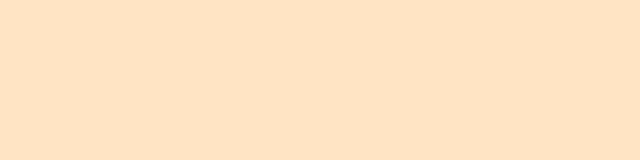
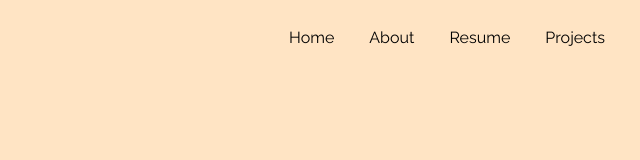
Before and after one commit to b-frazier/portfolio, a plain HTML site: page about.html in a window 1280 px wide. Shown: the whole page, without its empty margins (640-1280 px from the left). Drawn offline with Linux system fonts and the light colour scheme.

Commit message:
copy nav bar to page

```diff
--- a/about.html
+++ b/about.html
@@ -11,6 +11,13 @@
     <title>About</title>
 </head>
 <body>
-
+    <nav>
+        <ul class="navbar">
+            <li><a href="index.html">Home</a></li>
+            <li><a href="about.html">About</a></li>
+            <li>Resume</li>
+            <li>Projects</li>
+        </ul>
+    </nav>
 </body>
 </html>
```
